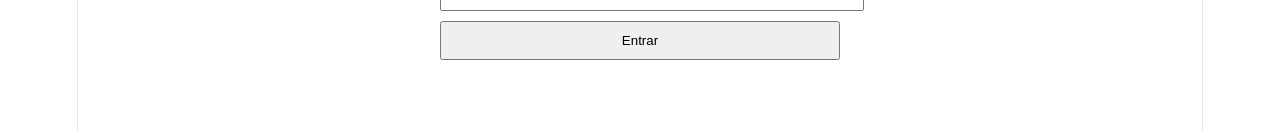
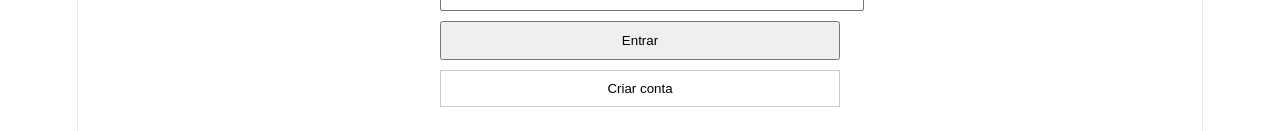
Before and after one commit to btpjamal/projetoTCC-v2-refatorado, a React (Vite) app in the folder front-end/: page /login in a window 1280 px wide. Shown: the part 247-378 px from the top of the page. Built offline with nearby package versions, Linux system fonts and the light colour scheme.

Commit message:
botão de cadastrar na tela de login

```diff
--- a/front-end/src/pages/Login.jsx
+++ b/front-end/src/pages/Login.jsx
@@ -79,6 +79,20 @@ export default function Login() {
               <button style={{width: "100%", padding: 10}} type="submit">
                 Entrar
               </button>
+              <button
+                  type="button"
+                  onClick={() => navigate("/register")}
+                  style={{
+                    width: "100%",
+                    padding: 10,
+                    marginTop: 10,
+                    background: "transparent",
+                    border: "1px solid #ccc",
+                    cursor: "pointer"
+                  }}
+              >
+                Criar conta
+              </button>
             </form>
           </main>
       );
```
